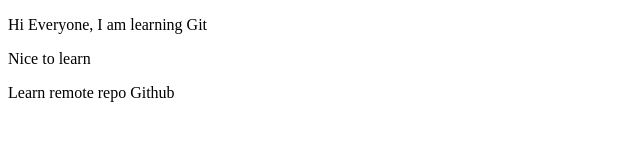
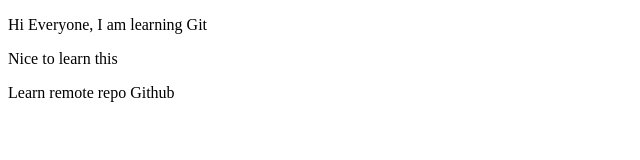
Before and after one commit to doniafrizal/Git_Tutorial, a plain HTML site: page index.html in a window 1280 px wide. Shown: the full height of the page, 0-640 px from the left. Drawn offline with Linux system fonts and the light colour scheme.

Commit message:
push test

```diff
--- a/index.html
+++ b/index.html
@@ -6,7 +6,7 @@
     </head>
     <body>
         <p>Hi Everyone, I am learning Git</p>
-        <p>Nice to learn</p>
+        <p>Nice to learn this</p>
         <p>Learn remote repo Github</p>
     </body>
 </html>
```
